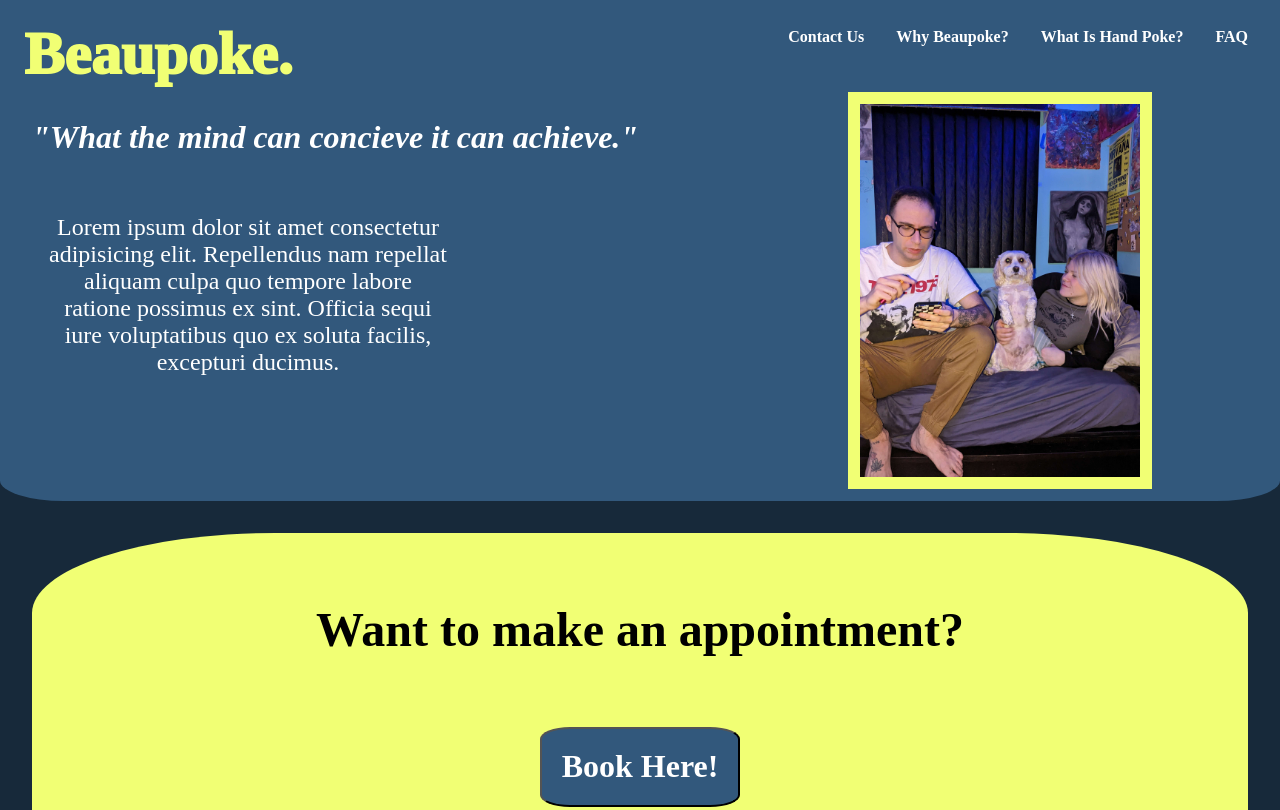
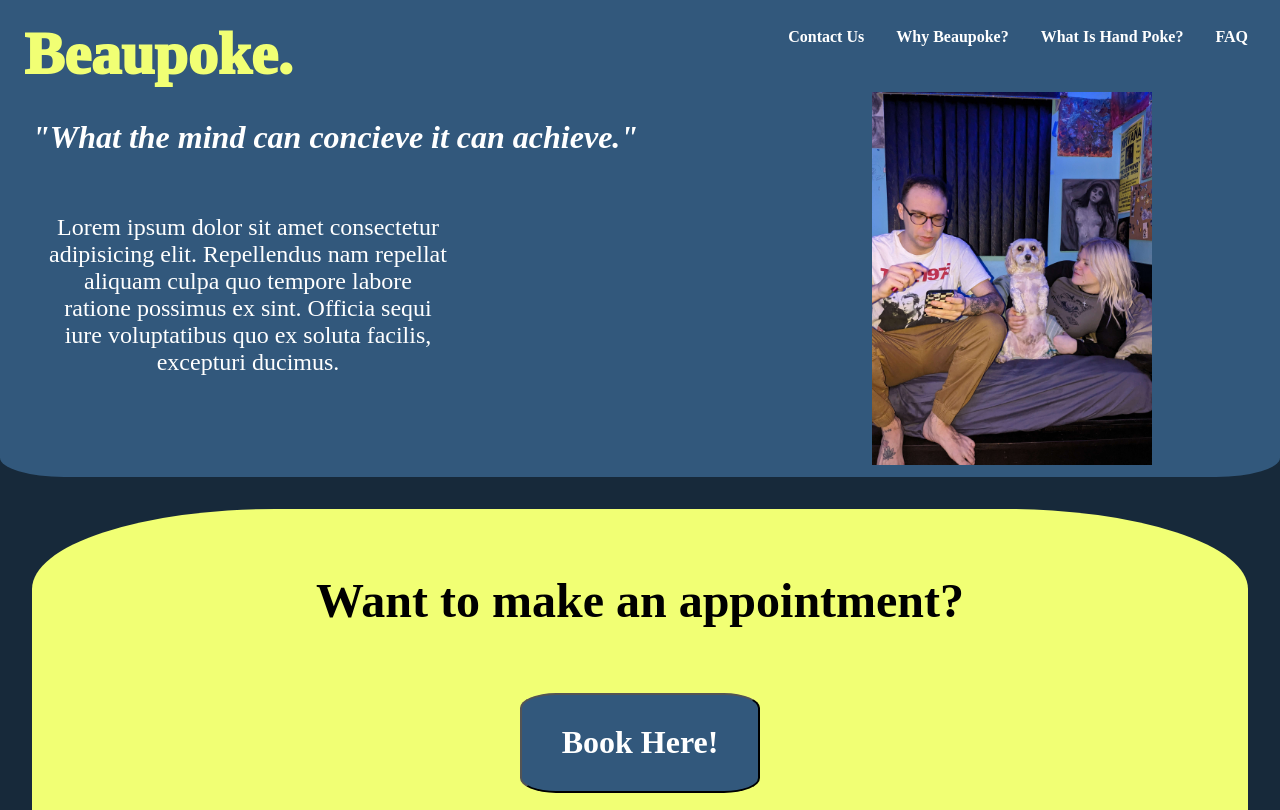
Before and after one commit to anthonyefriscia/beaupoke, a plain HTML site: page index.html in a window 1280 px wide. Shown: the top 810 px of the page. Drawn offline with Linux system fonts and the light colour scheme.

Commit message:
Chage colors & adjust borders

```diff
--- a/style.css
+++ b/style.css
@@ -56,8 +56,7 @@ h1 {
 
 .jpgcontainer {
     display: flex;
-    background-color: rgb(241, 255, 116);
-    padding: 12px;
+    background-color: rgb(0, 0, 0);
     justify-content: flex-end;
     margin-right: 128px;
     margin-bottom: 12px;
@@ -134,8 +133,8 @@ p {
     color: white;
     font-weight: 900;
     font-size: xx-large;
-    height: 80px;
-    width: 200px;
+    height: 100px;
+    width: 240px;
     border-radius: 15%;
 }
 
@@ -186,7 +185,7 @@ p {
     height: auto;
     width: 360px;
     border: 4px black;
-    padding: 24px;
+    padding: 12px;
 }
 
 .top4 {
```
Also changed, not shown: pages/pages.css (added).
